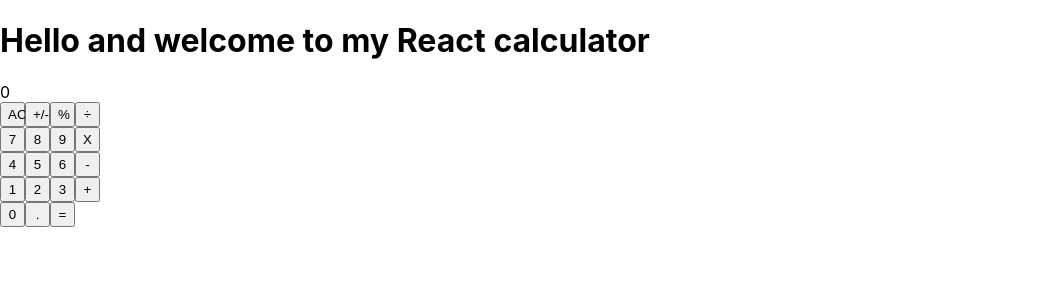
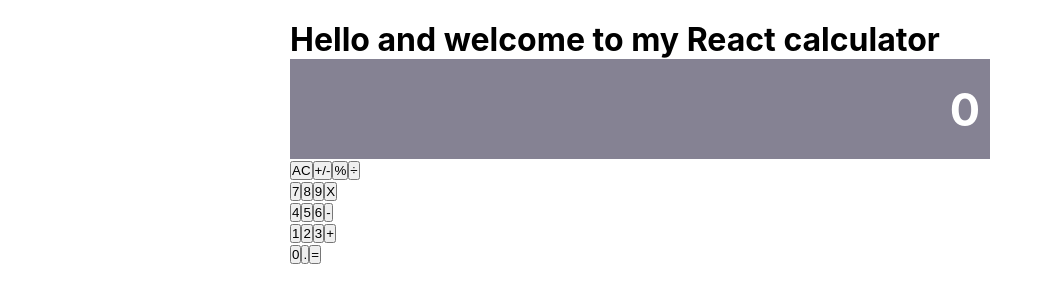
Before and after one commit to tzvaita/react-calculator, a React (Create React App) app: page / in a window 1280 px wide. Shown: the top 302 px of the page, without its empty margins (0-1053 px from the left). Built offline with nearby package versions, Linux system fonts and the light colour scheme.

Commit message:
Add initial styles

```diff
--- a/src/App.css
+++ b/src/App.css
@@ -1,4 +1,61 @@
-.btn {
-  width: 25px;
-  height: 25px;
+* {
+  -webkit-box-sizing: border-box;
+          box-sizing: border-box;
+  margin: 0;
+  padding: 0;
 }
+
+.app {
+  display: -webkit-box;
+  display: -ms-flexbox;
+  display: flex;
+  -webkit-box-orient: vertical;
+  -webkit-box-direction: normal;
+      -ms-flex-direction: column;
+          flex-direction: column;
+  width: 700px;
+  margin: 20px auto;
+}
+
+.display {
+  background-color: #858293;
+  width: 100%;
+  height: 100px;
+  color: #fff;
+  font-weight: bolder;
+  -webkit-box-pack: end;
+      -ms-flex-pack: end;
+          justify-content: flex-end;
+  display: -webkit-box;
+  display: -ms-flexbox;
+  display: flex;
+  -webkit-box-align: center;
+      -ms-flex-align: center;
+          align-items: center;
+  font-size: 45px;
+  padding-right: 10px;
+}
+
+.btnPanel {
+  display: -webkit-box;
+  display: -ms-flexbox;
+  display: flex;
+  -webkit-box-orient: vertical;
+  -webkit-box-direction: normal;
+      -ms-flex-direction: column;
+          flex-direction: column;
+}
+
+.btn-group {
+  height: 100px;
+  width: 100%;
+}
+
+.btn-group .button {
+  width: 25%;
+  height: 100%;
+  background-color: #fd9032;
+  border: darkgray 1px solid;
+  color: #000;
+  font-size: 25px;
+}
--- a/src/components/App.js
+++ b/src/components/App.js
@@ -5,7 +5,7 @@ import ButtonCont from './buttonCont';
 
 function App() {
   return (
-    <div>
+    <div className="app">
       <h1> Hello and welcome to my React calculator </h1>
       <Display />
       <ButtonCont />
--- a/src/components/button.js
+++ b/src/components/button.js
@@ -1,14 +1,28 @@
 import React from 'react';
 import PropTypes from 'prop-types';
 
-const Button = ({ btnName }) => (
-  <button className="btn" type="button">
+const Button = ({ btnName, color, wide }) => (
+  <button
+    className="btn"
+    type="button"
+    style={{
+      backgroundColor: color ? 'dfdfdf' : null,
+      width: wide ? '50%' : null,
+    }}
+  >
     {btnName}
   </button>
 );
 
+Button.defaultProps = {
+  color: false,
+  wide: false,
+};
+
 Button.propTypes = {
   btnName: PropTypes.string.isRequired,
+  color: PropTypes.bool,
+  wide: PropTypes.bool,
 };
 
 export default Button;
```
